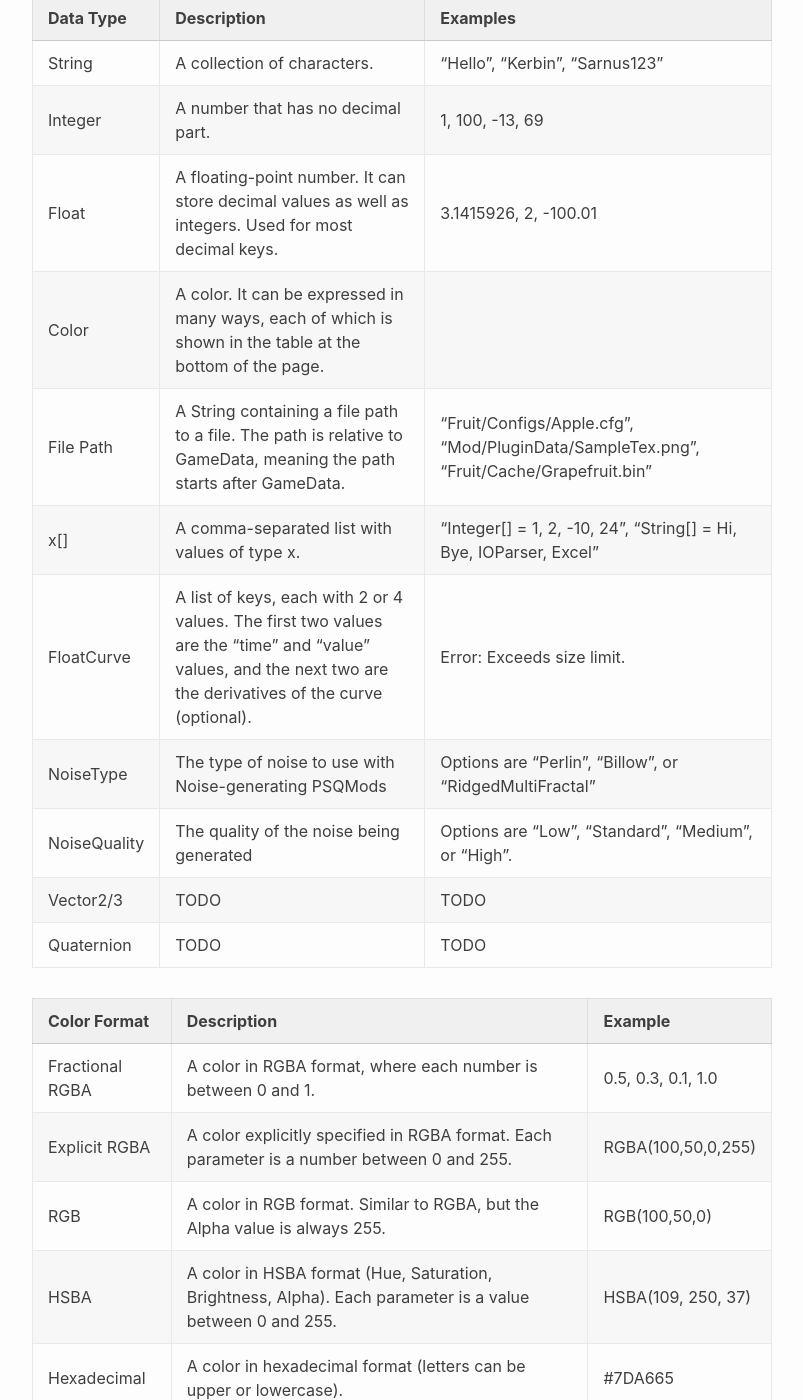
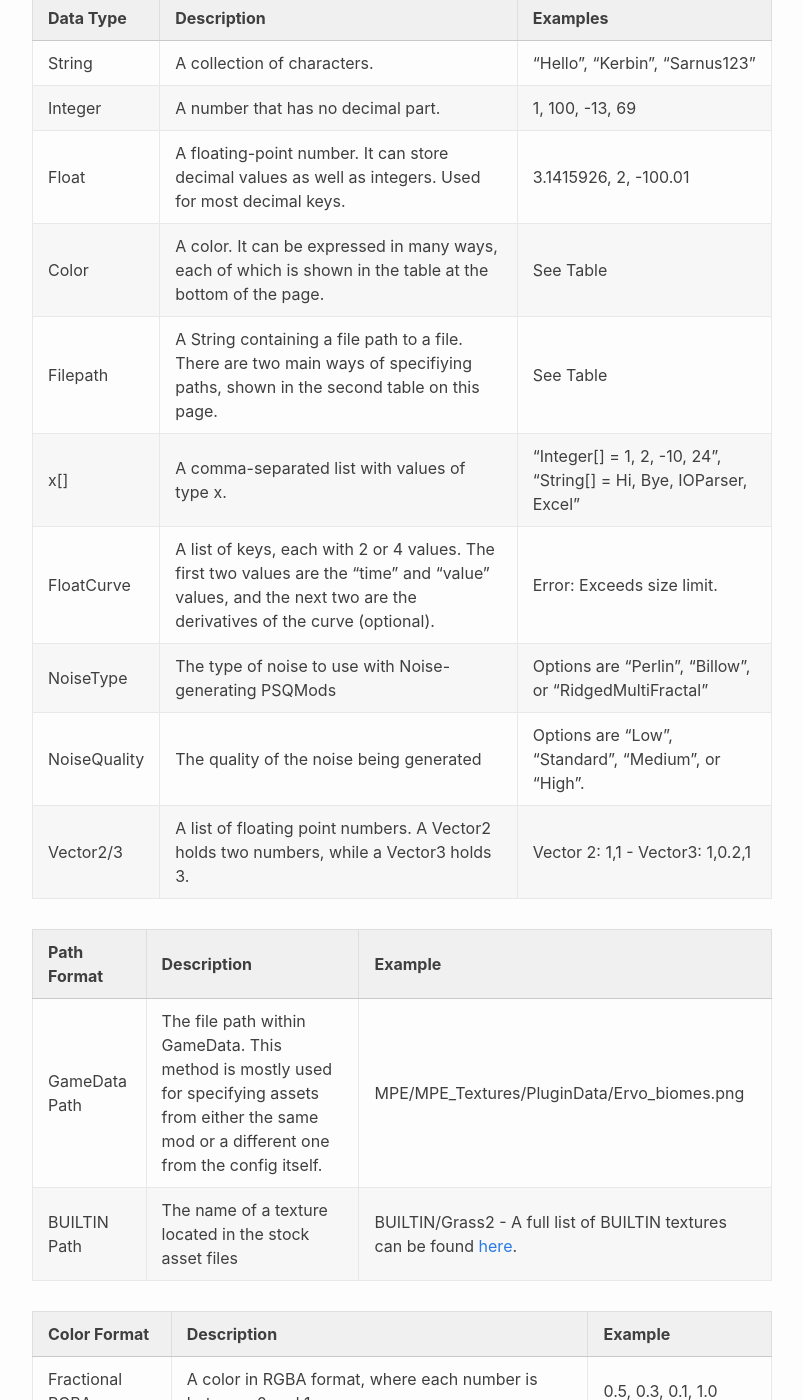
Before and after one commit to Kopernicus/wiki, a Jekyll site: the page built from main/datatypes.md, in a window 1280 px wide and 1400 px high, scrolled down 521 px. Shown: the whole window, without its empty margins (238-1041 px from the left). Built offline with Jekyll 4.4.1, drawn with Linux system fonts in a browser that asks for light colours.

```diff
--- a/main/datatypes.md
+++ b/main/datatypes.md
@@ -22,14 +22,18 @@ pressureCurve = FloatCurve
 |String|A collection of characters.|"Hello", "Kerbin", "Sarnus123"|
 |Integer|A number that has no decimal part.|1, 100, -13, 69|
 |Float|A floating-point number.  It can store decimal values as well as integers. Used for most decimal keys.|3.1415926, 2, -100.01|
-|Color|A color. It can be expressed in many ways, each of which is shown in the table at the bottom of the page.
-|File Path|A String containing a file path to a file. The path is relative to GameData, meaning the path starts after GameData.|"Fruit/Configs/Apple.cfg", "Mod/PluginData/SampleTex.png", "Fruit/Cache/Grapefruit.bin"|
+|Color|A color. It can be expressed in many ways, each of which is shown in the table at the bottom of the page.|See Table|
+|Filepath|A String containing a file path to a file. There are two main ways of specifiying paths, shown in the second table on this page.|See Table|
 |x[]|A comma-separated list with values of type x.|"Integer[] = 1, 2, -10, 24", "String[] = Hi, Bye, IOParser, Excel"|
 |FloatCurve|A list of keys, each with 2 or 4 values. The first two values are the "time" and "value" values, and the next two are the derivatives of the curve (optional).|Error: Exceeds size limit.|
 |NoiseType|The type of noise to use with Noise-generating PSQMods|Options are "Perlin", "Billow", or "RidgedMultiFractal"|
 |NoiseQuality|The quality of the noise being generated|Options are "Low", "Standard", "Medium", or "High".|
-|Vector2/3|TODO|TODO|
-|Quaternion|TODO|TODO|
+|Vector2/3|A list of floating point numbers. A Vector2 holds two numbers, while a Vector3 holds 3.|Vector 2: 1,1 - Vector3: 1,0.2,1|
+
+|Path Format|Description|Example|
+|-----------|-----------|-------|
+|GameData Path|The file path within GameData. This method is mostly used for specifying assets from either the same mod or a different one from the config itself.|MPE/MPE_Textures/PluginData/Ervo_biomes.png|
+|BUILTIN Path|The name of a texture located in the stock asset files|BUILTIN/Grass2 - A full list of BUILTIN textures can be found [here](https://github.com/GER-Space/Kerbal-Konstructs/wiki/Builtin-Textures-for-KSP-1.8).|
 
 |Color Format|Description|Example|
 |------------|-----------|-------|
```
Also changed, not shown: main/Debug.md (+11 -1 lines).
